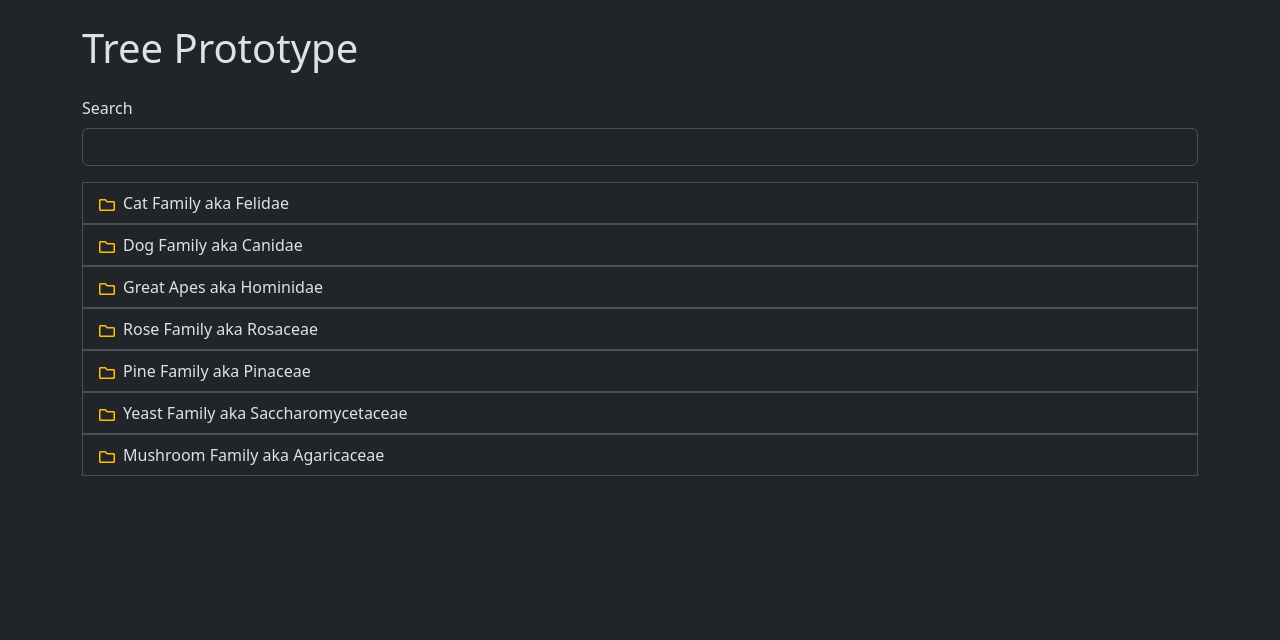
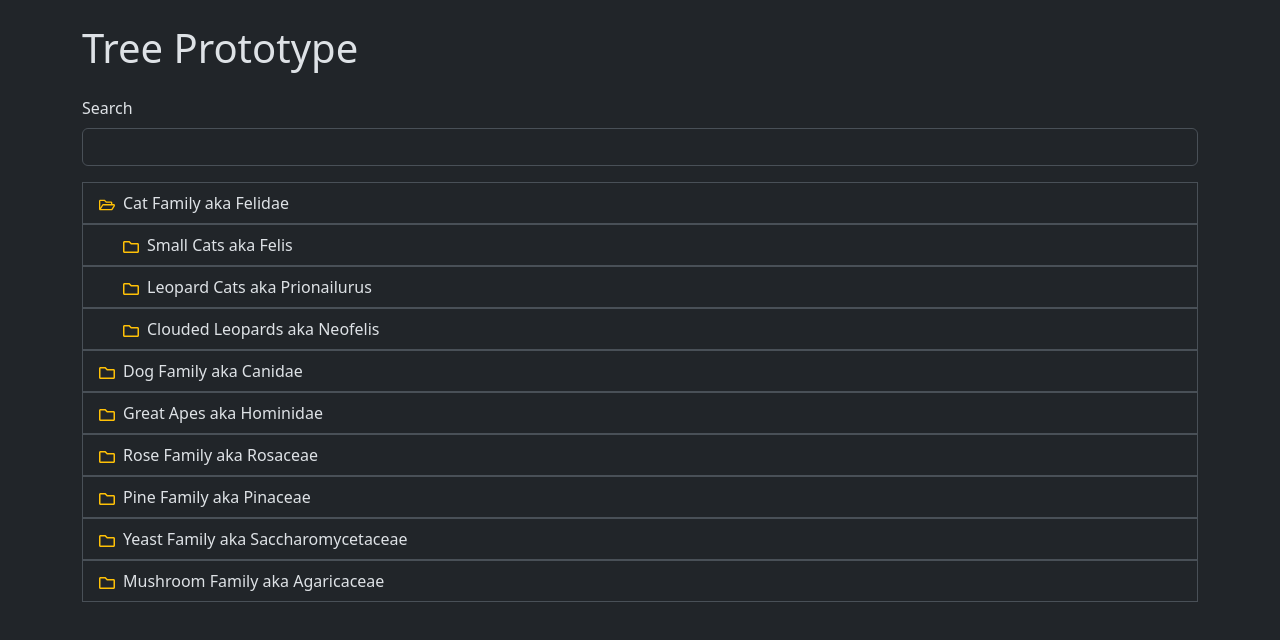
Before and after one commit to chackloonka/my-tree-component, a React (Vite) app: page / in a window 1280 px wide. Shown: the top 640 px of the page. Built offline with nearby package versions, Linux system fonts and the light colour scheme.

Commit message:
add initial open nodes

```diff
--- a/src/App.tsx
+++ b/src/App.tsx
@@ -18,7 +18,12 @@ function App() {
         <Form.Control value={query} onChange={(e) => setQuery(e.target.value)} />
       </Form.Group>
 
-      <Tree data={mockData} query={query} onItemClick={handleNodeClick} />
+      <Tree
+        data={mockData}
+        query={query}
+        onNodeClick={handleNodeClick}
+        initialOpenNodes={['Cat Family', 'Gorillas']}
+      />
     </Container>
   )
 }
--- a/src/components/Tree.tsx
+++ b/src/components/Tree.tsx
@@ -21,33 +21,38 @@ export interface ITreeNode {
 /**
  * Props for Tree component.
  * - `data`: Node data to be rendered in the tree structure.
- * - `searchQuery`: Optional string for searching/filtering nodes.
+ * - `query`: Optional string for searching/filtering nodes.
+ * - `onNodeClick`: Optional node onClick handler.
+ * - `initialOpenNodes`: Optional array of nodes what should be open by name or common_name.
  */
 interface ITreeProps {
   data: ITreeNode[];
   query?: string;
-  onItemClick?: (node: ITreeNode) => void;
+  onNodeClick?: (node: ITreeNode) => void;
+  initialOpenNodes?: string[];
 }
 
-function Tree({ data, query, onItemClick } : ITreeProps) {
+function Tree({ data, query, onNodeClick, initialOpenNodes = [] } : ITreeProps) {
   return (
     <ListGroup>
       {data.map((item: ITreeNode) =>
-        <TreeNode node={item} key={item.name} query={query} onItemClick={onItemClick}/>
+        <TreeNode node={item} key={item.name} query={query} onNodeClick={onNodeClick} initialOpenNodes={initialOpenNodes}/>
       )}
     </ListGroup>
   )
 }
 
 /**
- * Props for Tree Item Component.
+ * Props for Tree Node Component.
  * - `node`: ITreeNode data to be rendered in the tree structure.
  * - `query`: Optional string for searching/filtering nodes.
+ * - `onNodeClick`: Optional node onClick handler.
  */
 interface ITreeNodeProps {
   node: ITreeNode;
   query?: string;
-  onItemClick?: (node: ITreeNode) => void;
+  onNodeClick?: (node: ITreeNode) => void;
+  initialOpenNodes?: string[];
 }
 const filterTree = (node:ITreeNode, query:string): boolean => {
   if(
@@ -60,7 +65,7 @@ const filterTree = (node:ITreeNode, query:string): boolean => {
   return false
 }
 
-export function TreeNode({ node, query, onItemClick } : ITreeNodeProps) {
+export function TreeNode({ node, query, onNodeClick, initialOpenNodes } : ITreeNodeProps) {
   const [isOpen, setIsOpen] = useState(false)
   useEffect(() => {
     if (query) {
@@ -68,7 +73,12 @@ export function TreeNode({ node, query, onItemClick } : ITreeNodeProps) {
     } else {
       setIsOpen(false);
     }
-  }, [query, node]);
+
+    // Update the open state based on initialOpenNodes
+    if (initialOpenNodes && initialOpenNodes.includes(node.common_name)) {
+      setIsOpen(true);
+    }
+  }, [query, node, initialOpenNodes]);
 
   const matchesQuery = query && (
     node.name.toLowerCase().includes(query.toLowerCase()) || node.common_name.toLowerCase().includes(query.toLowerCase())
@@ -78,8 +88,8 @@ export function TreeNode({ node, query, onItemClick } : ITreeNodeProps) {
   if (query && !filterTree(node, query)) return null;
 
   const handleItenClick = () => {
-    if (onItemClick) {
-      onItemClick(node);
+    if (onNodeClick) {
+      onNodeClick(node);
     }
     setIsOpen(!isOpen)
   }
@@ -98,7 +108,7 @@ export function TreeNode({ node, query, onItemClick } : ITreeNodeProps) {
         </span>
       </ListGroupItem>
       {isOpen && node.children && node.children?.map(item =>
-        <TreeNode node={item} key={item.name} query={query} onItemClick={onItemClick}/>
+        <TreeNode node={item} key={item.name} query={query} onNodeClick={onNodeClick}  initialOpenNodes={initialOpenNodes}/>
       )}
     </div>
   </>
```
